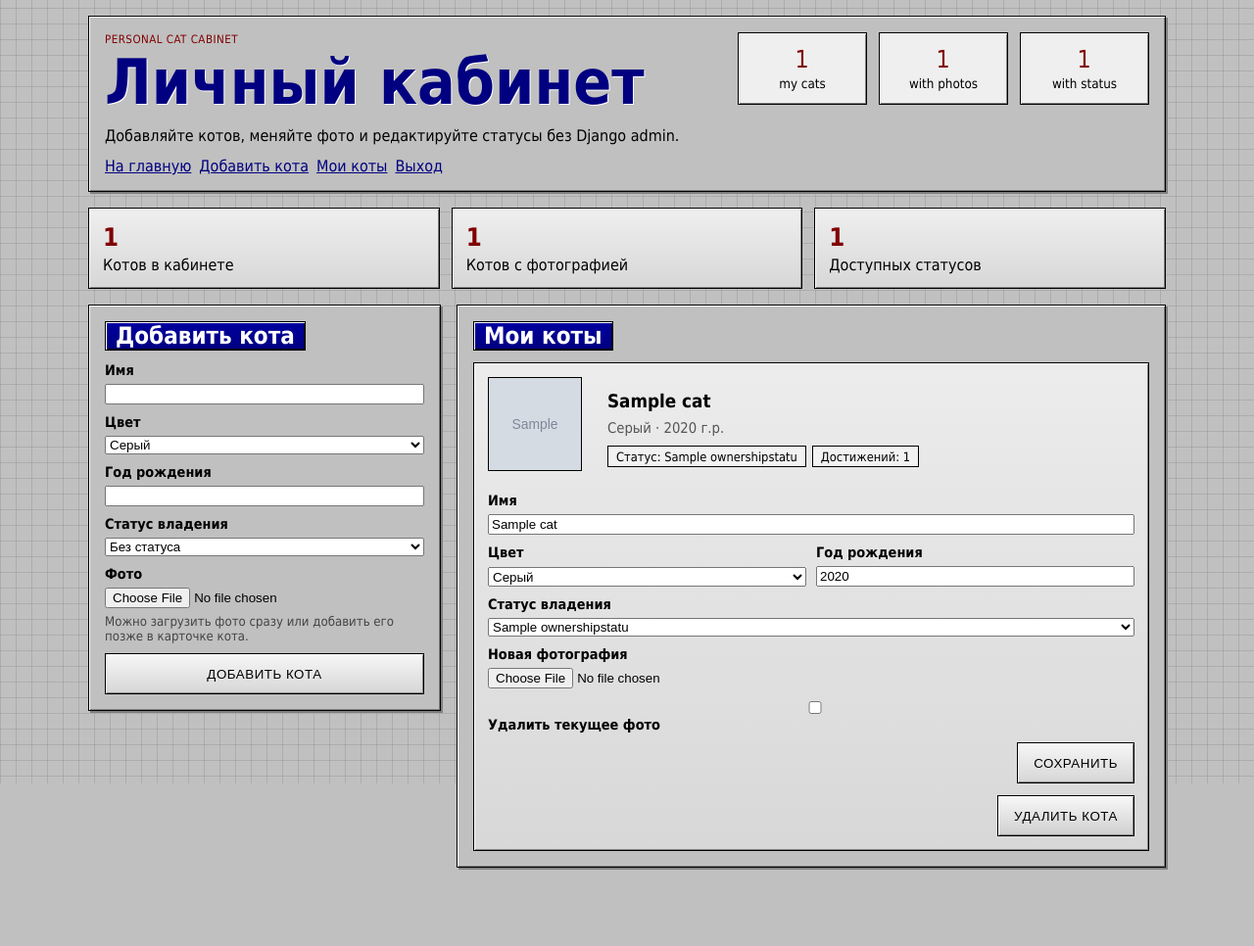
After one commit to R3DH00D1E/kittygram-r3d, a Django app: page /cabinet/ in a window 1280 px wide. The commit adds this page. Shown: the whole page at 98% size. Run offline with Django 3.2, Linux system fonts and the light colour scheme; a user stored in the database is signed in; data comes from the database, SQL or seed files in the repository; tables that the repository leaves empty hold one stand-in row (values such as "Sample post"); grey boxes marked "Sample" are stand-in pictures.

Commit message:
Personal account

```diff
--- a/cats/admin.py
+++ b/cats/admin.py
@@ -3,8 +3,9 @@ from .models import Cat
 
 @admin.register(Cat)
 class CatAdmin(admin.ModelAdmin):
-    list_display = ('id', 'name', 'color', 'birth_year')
+    list_display = ('id', 'name', 'color', 'birth_year', 'owner', 'ownership_status')
     search_fields = ('name',)
+    list_filter = ('color', 'birth_year', 'ownership_status')
 
 from django.contrib.auth import get_user_model
 from .models import Achievement, OwnershipStatus
--- a/cats/static/cats/retro.css
+++ b/cats/static/cats/retro.css
@@ -39,11 +39,10 @@ body::before {
     pointer-events: none;
     display: block;
     background-image:
-        linear-gradient(90deg, rgba(0,0,0,0.04) 1px, transparent 1px),
-        linear-gradient(rgba(0,0,0,0.04) 1px, transparent 1px);
-    background-size: 56px 56px, 56px 56px;
-    background-position: 0 0, 28px 28px;
-    opacity: 0.18;
+        linear-gradient(90deg, rgba(128,128,128,0.3) 1px, transparent 1px),
+        linear-gradient(rgba(128,128,128,0.3) 1px, transparent 1px);
+    background-size: 16px 16px, 16px 16px;
+    background-position: 0 0, 8px 8px;
     z-index: 0;
 }
 
--- /dev/null
+++ b/cats/templates/cats/cabinet.html
@@ -0,0 +1,386 @@
+{% load static %}
+<!DOCTYPE html>
+<html lang="ru">
+<head>
+    <meta charset="UTF-8">
+    <meta name="viewport" content="width=device-width, initial-scale=1.0">
+    <title>Личный кабинет - Kittygram</title>
+    <link rel="stylesheet" href="{% static 'cats/retro.css' %}">
+    <style>
+        .cabinet-shell {
+            min-height: 100vh;
+            padding-bottom: 32px;
+        }
+
+        .cabinet-hero {
+            display: flex;
+            justify-content: space-between;
+            gap: 20px;
+            flex-wrap: wrap;
+            align-items: flex-start;
+        }
+
+        .cabinet-nav {
+            display: flex;
+            flex-wrap: wrap;
+            gap: 8px;
+            margin-top: 12px;
+        }
+
+        .cabinet-panel {
+            padding: 16px;
+            margin-bottom: 16px;
+        }
+
+        .cabinet-title {
+            display: inline-flex;
+            align-items: center;
+            min-height: 28px;
+            padding: 0 10px;
+            background: linear-gradient(180deg, var(--titlebar-active), var(--titlebar));
+            color: var(--title-text);
+            border: 1px solid var(--window-shadow);
+            box-shadow: inset 1px 1px 0 var(--window-light), inset -1px -1px 0 var(--window-shadow);
+            margin: 0 0 12px;
+        }
+
+        .summary-grid {
+            display: grid;
+            grid-template-columns: repeat(auto-fit, minmax(160px, 1fr));
+            gap: 12px;
+            margin-bottom: 16px;
+        }
+
+        .summary-tile {
+            padding: 14px;
+            background: linear-gradient(180deg, #efefef, #d7d7d7);
+            border: 1px solid var(--window-shadow);
+            box-shadow: inset 1px 1px 0 var(--window-light), inset -1px -1px 0 var(--window-dark);
+        }
+
+        .summary-tile strong {
+            display: block;
+            font-size: 1.6rem;
+            color: var(--accent-2);
+            margin-bottom: 4px;
+        }
+
+        .cabinet-layout {
+            display: grid;
+            grid-template-columns: 360px minmax(0, 1fr);
+            gap: 16px;
+            align-items: start;
+        }
+
+        .form-stack {
+            display: grid;
+            gap: 10px;
+        }
+
+        .field {
+            display: grid;
+            gap: 6px;
+        }
+
+        .field label {
+            font-size: 0.9rem;
+            font-weight: bold;
+        }
+
+        .field input,
+        .field select {
+            width: 100%;
+        }
+
+        .help-text {
+            font-size: 0.82rem;
+            color: #444;
+        }
+
+        .error-banner {
+            padding: 10px 12px;
+            margin-bottom: 12px;
+            border: 1px solid #7a0000;
+            background: #f6d7d7;
+            color: #5a0000;
+            box-shadow: inset 1px 1px 0 #fff7f7, inset -1px -1px 0 #c87a7a;
+        }
+
+        .cat-grid {
+            display: grid;
+            grid-template-columns: repeat(auto-fit, minmax(320px, 1fr));
+            gap: 16px;
+        }
+
+        .cat-card {
+            display: grid;
+            gap: 12px;
+            padding: 14px;
+            background: linear-gradient(180deg, #ececec, #d8d8d8);
+            border: 1px solid var(--window-shadow);
+            box-shadow: inset 1px 1px 0 var(--window-light), inset -1px -1px 0 var(--window-dark);
+        }
+
+        .cat-card-head {
+            display: flex;
+            gap: 12px;
+            align-items: flex-start;
+        }
+
+        .cat-preview {
+            width: 96px;
+            height: 96px;
+            border: 1px solid var(--window-shadow);
+            background: #f4f4f4;
+            box-shadow: inset 1px 1px 0 var(--window-light), inset -1px -1px 0 var(--window-dark);
+            overflow: hidden;
+            flex: 0 0 auto;
+        }
+
+        .cat-preview img {
+            width: 100%;
+            height: 100%;
+            object-fit: cover;
+            display: block;
+        }
+
+        .cat-preview-placeholder {
+            width: 100%;
+            height: 100%;
+            display: grid;
+            place-items: center;
+            font-size: 2rem;
+            color: var(--accent-2);
+            font-weight: bold;
+        }
+
+        .cat-meta {
+            flex: 1 1 auto;
+        }
+
+        .cat-meta h3 {
+            margin-bottom: 6px;
+        }
+
+        .cat-badges {
+            display: flex;
+            flex-wrap: wrap;
+            gap: 6px;
+            margin-top: 8px;
+        }
+
+        .badge-inline {
+            display: inline-flex;
+            align-items: center;
+            min-height: 22px;
+            padding: 0 8px;
+            background: #f2f2f2;
+            border: 1px solid var(--window-shadow);
+            font-size: 0.8rem;
+        }
+
+        .cat-edit-grid {
+            display: grid;
+            grid-template-columns: repeat(2, minmax(0, 1fr));
+            gap: 10px;
+        }
+
+        .cat-edit-grid .field.full {
+            grid-column: 1 / -1;
+        }
+
+        .cat-actions {
+            display: flex;
+            gap: 8px;
+            flex-wrap: wrap;
+            justify-content: flex-end;
+        }
+
+        .muted {
+            color: #555;
+        }
+
+        .empty-state {
+            padding: 18px;
+            background: #efefef;
+            border: 1px dashed var(--window-dark);
+        }
+
+        @media (max-width: 900px) {
+            .cabinet-layout {
+                grid-template-columns: 1fr;
+            }
+        }
+    </style>
+</head>
+<body>
+    <div class="page-shell cabinet-shell">
+        <header class="topbar panel cabinet-panel cabinet-hero">
+            <div>
+                <p class="kicker">personal cat cabinet</p>
+                <h1>Личный кабинет</h1>
+                <p class="subtitle">Добавляйте котов, меняйте фото и редактируйте статусы без Django admin.</p>
+                <nav class="cabinet-nav" aria-label="Навигация кабинета">
+                    <a href="{% url 'home' %}">На главную</a>
+                    <a href="#add-cat">Добавить кота</a>
+                    <a href="#my-cats">Мои коты</a>
+                    <a href="{% url 'logout' %}">Выход</a>
+                </nav>
+            </div>
+            <div class="status-box">
+                <div><span>{{ cat_count }}</span><small>my cats</small></div>
+                <div><span>{{ cat_count_with_images }}</span><small>with photos</small></div>
+                <div><span>{{ cat_count_with_status }}</span><small>with status</small></div>
+            </div>
+        </header>
+
+        {% if error_message %}
+            <div class="error-banner panel">{{ error_message }}</div>
+        {% endif %}
+
+        <section class="summary-grid">
+            <div class="summary-tile">
+                <strong>{{ cat_count }}</strong>
+                <span>Котов в кабинете</span>
+            </div>
+            <div class="summary-tile">
+                <strong>{{ cat_count_with_images }}</strong>
+                <span>Котов с фотографией</span>
+            </div>
+            <div class="summary-tile">
+                <strong>{{ ownership_statuses|length }}</strong>
+                <span>Доступных статусов</span>
+            </div>
+        </section>
+
+        <section class="cabinet-layout">
+            <article class="panel cabinet-panel" id="add-cat">
+                <h2 class="cabinet-title">Добавить кота</h2>
+                <form method="post" enctype="multipart/form-data" class="form-stack">
+                    {% csrf_token %}
+                    <input type="hidden" name="action" value="create_cat">
+                    <div class="field">
+                        <label for="id_name">Имя</label>
+                        <input id="id_name" type="text" name="name" maxlength="16" required>
+                    </div>
+                    <div class="field">
+                        <label for="id_color">Цвет</label>
+                        <select id="id_color" name="color" required>
+                            {% for value, label in choices %}
+                                <option value="{{ value }}">{{ label }}</option>
+                            {% endfor %}
+                        </select>
+                    </div>
+                    <div class="field">
+                        <label for="id_birth_year">Год рождения</label>
+                        <input id="id_birth_year" type="number" name="birth_year" min="1980" max="{% now "Y" %}" required>
+                    </div>
+                    <div class="field">
+                        <label for="id_status">Статус владения</label>
+                        <select id="id_status" name="ownership_status">
+                            <option value="">Без статуса</option>
+                            {% for status in ownership_statuses %}
+                                <option value="{{ status.id }}">{{ status.name }}</option>
+                            {% endfor %}
+                        </select>
+                    </div>
+                    <div class="field">
+                        <label for="id_image">Фото</label>
+                        <input id="id_image" type="file" name="image" accept="image/*">
+                        <div class="help-text">Можно загрузить фото сразу или добавить его позже в карточке кота.</div>
+                    </div>
+                    <button type="submit" class="button">Добавить кота</button>
+                </form>
+            </article>
+
+            <section class="panel cabinet-panel" id="my-cats">
+                <h2 class="cabinet-title">Мои коты</h2>
+                {% if user_cats %}
+                    <div class="cat-grid">
+                        {% for cat in user_cats %}
+                            <article class="cat-card">
+                                <div class="cat-card-head">
+                                    <div class="cat-preview">
+                                        {% if cat.image %}
+                                            <img src="{{ cat.image.url }}" alt="{{ cat.name }}">
+                                        {% else %}
+                                            <div class="cat-preview-placeholder">{{ cat.name|first|upper }}</div>
+                                        {% endif %}
+                                    </div>
+                                    <div class="cat-meta">
+                                        <h3>{{ cat.name }}</h3>
+                                        <p class="muted">{{ cat.get_color_display }} · {{ cat.birth_year }} г.р.</p>
+                                        <div class="cat-badges">
+                                            <span class="badge-inline">Статус: {{ cat.ownership_status.name|default:"без статуса" }}</span>
+                                            <span class="badge-inline">Достижений: {{ cat.achievement_count }}</span>
+                                        </div>
+                                    </div>
+                                </div>
+
+                                <form method="post" enctype="multipart/form-data" class="form-stack">
+                                    {% csrf_token %}
+                                    <input type="hidden" name="action" value="update_cat">
+                                    <input type="hidden" name="cat_id" value="{{ cat.id }}">
+
+                                    <div class="cat-edit-grid">
+                                        <div class="field full">
+                                            <label>Имя</label>
+                                            <input type="text" name="name" value="{{ cat.name }}" maxlength="16" required>
+                                        </div>
+                                        <div class="field">
+                                            <label>Цвет</label>
+                                            <select name="color" required>
+                                                {% for value, label in choices %}
+                                                    <option value="{{ value }}" {% if cat.color == value %}selected{% endif %}>{{ label }}</option>
+                                                {% endfor %}
+                                            </select>
+                                        </div>
+                                        <div class="field">
+                                            <label>Год рождения</label>
+                                            <input type="number" name="birth_year" min="1980" max="{% now "Y" %}" value="{{ cat.birth_year }}" required>
+                                        </div>
+                                        <div class="field full">
+                                            <label>Статус владения</label>
+                                            <select name="ownership_status">
+                                                <option value="">Без статуса</option>
+                                                {% for status in ownership_statuses %}
+                                                    <option value="{{ status.id }}" {% if cat.ownership_status_id == status.id %}selected{% endif %}>{{ status.name }}</option>
+                                                {% endfor %}
+                                            </select>
+                                        </div>
+                                        <div class="field full">
+                                            <label>Новая фотография</label>
+                                            <input type="file" name="image" accept="image/*">
+                                        </div>
+                                        <div class="field full">
+                                            <label>
+                                                <input type="checkbox" name="remove_image" value="1">
+                                                Удалить текущее фото
+                                            </label>
+                                        </div>
+                                    </div>
+
+                                    <div class="cat-actions">
+                                        <button type="submit" class="button">Сохранить</button>
+                                    </div>
+                                </form>
+
+                                <form method="post" class="cat-actions">
+                                    {% csrf_token %}
+                                    <input type="hidden" name="action" value="delete_cat">
+                                    <input type="hidden" name="cat_id" value="{{ cat.id }}">
+                                    <button type="submit" class="button button-alt" onclick="return confirm('Удалить кота {{ cat.name }}?')">Удалить кота</button>
+                                </form>
+                            </article>
+                        {% endfor %}
+                    </div>
+                {% else %}
+                    <div class="empty-state">
+                        У вас пока нет котов. Добавьте первого питомца в форму слева.
+                    </div>
+                {% endif %}
+            </section>
+        </section>
+    </div>
+</body>
+</html>
--- a/cats/templates/cats/home.html
+++ b/cats/templates/cats/home.html
@@ -63,9 +63,7 @@
             <a href="#gallery">Галерея</a>
             <a href="#achievements">Достижения</a>
             {% if user.is_authenticated %}
-                {% if user.is_staff or user.is_superuser %}
-                    <a href="{% url 'admin_dashboard' %}">Админ-панель</a>
-                {% endif %}
+                <a href="{% url 'cabinet' %}">Кабинет</a>
                 <span class="user-info">{{ user.username }} | <a href="{% url 'logout' %}">Выход</a></span>
             {% else %}
                 <a href="{% url 'login' %}">Вход</a>
--- a/cats/views.py
+++ b/cats/views.py
@@ -1,5 +1,5 @@
 from django.db.models import Count
-from django.shortcuts import render, redirect
+from django.shortcuts import get_object_or_404, render, redirect
 from django.contrib.auth import authenticate, login, logout
 from django.contrib.auth.decorators import login_required, user_passes_test
 from django.contrib.auth.models import User as DjangoUser
@@ -73,10 +73,7 @@ def login_view(request):
 
         if user is not None:
             login(request, user)
-            # Check if user is admin
-            if user.is_staff or user.is_superuser:
-                return redirect('admin_dashboard')
-            return redirect('home')
+            return redirect('cabinet')
         else:
             context = {'error': 'Неверное имя пользователя или пароль'}
             return render(request, 'cats/login.html', context)
@@ -123,7 +120,7 @@ def register_view(request):
 
             # Log the user in
             login(request, user)
-            return redirect('home')
+            return redirect('cabinet')
         except Exception as e:
             context = {'error': f'Ошибка при регистрации: {str(e)}'}
             return render(request, 'cats/register.html', context)
@@ -138,29 +135,97 @@ def register_view(request):
     return render(request, 'cats/register.html')
 
 
-@login_required(login_url='login')
-@user_passes_test(lambda u: u.is_staff or u.is_superuser)
-def admin_dashboard(request):
-    """Admin dashboard page"""
-    if request.method == 'POST':
-        if 'logout' in request.POST:
-            logout(request)
-            return redirect('home')
-
-    featured_cats = (
-        Cat.objects.select_related('owner')
+def _get_cabinet_context(user, error_message=''):
+    user_cats = (
+        Cat.objects.filter(owner=user)
+        .select_related('owner', 'ownership_status')
         .prefetch_related('achievements')
         .annotate(achievement_count=Count('achievements'))
-        .order_by('-id')[:6]
+        .order_by('-id')
     )
 
-    context = {
-        'cat_count': Cat.objects.count(),
-        'user_count': User.objects.count(),
-        'achievement_count': Achievement.objects.count(),
-        'featured_cats': featured_cats,
+    return {
+        'cat_count': user_cats.count(),
+        'cat_count_with_images': user_cats.exclude(image='').count(),
+        'cat_count_with_status': user_cats.exclude(ownership_status__isnull=True).count(),
+        'user_cats': user_cats,
+        'choices': CHOICES,
+        'ownership_statuses': OwnershipStatus.objects.order_by('name'),
+        'error_message': error_message,
     }
-    return render(request, 'cats/admin_dashboard.html', context)
+
+
+@login_required(login_url='login')
+def cabinet_view(request):
+    """Personal cabinet for managing user's cats."""
+    error_message = ''
+
+    if request.method == 'POST':
+        action = request.POST.get('action', '')
+
+        if action == 'create_cat':
+            name = (request.POST.get('name') or '').strip()
+            color = request.POST.get('color')
+            birth_year = request.POST.get('birth_year')
+            image = request.FILES.get('image')
+            status_id = request.POST.get('ownership_status')
+
+            if not name or not color or not birth_year:
+                error_message = 'Заполните имя, цвет и год рождения.'
+            else:
+                ownership_status = None
+                if status_id:
+                    ownership_status = OwnershipStatus.objects.filter(id=status_id).first()
+
+                Cat.objects.create(
+                    name=name,
+                    color=color,
+                    birth_year=int(birth_year),
+                    owner=request.user,
+                    image=image,
+                    ownership_status=ownership_status,
+                )
+                return redirect('cabinet')
+
+        elif action == 'update_cat':
+            cat = get_object_or_404(Cat, id=request.POST.get('cat_id'), owner=request.user)
+
+            name = (request.POST.get('name') or '').strip()
+            color = request.POST.get('color')
+            birth_year = request.POST.get('birth_year')
+            status_id = request.POST.get('ownership_status')
+            new_image = request.FILES.get('image')
+
+            if not name or not color or not birth_year:
+                error_message = f'Проверьте данные для кота «{cat.name}».'
+            else:
+                cat.name = name
+                cat.color = color
+                cat.birth_year = int(birth_year)
+                cat.ownership_status = None
+                if status_id:
+                    cat.ownership_status = OwnershipStatus.objects.filter(id=status_id).first()
+
+                if request.POST.get('remove_image'):
+                    cat.image = None
+                if new_image:
+                    cat.image = new_image
+
+                cat.save()
+                return redirect('cabinet')
+
+        elif action == 'delete_cat':
+            cat = get_object_or_404(Cat, id=request.POST.get('cat_id'), owner=request.user)
+            cat.delete()
+            return redirect('cabinet')
+
+    context = _get_cabinet_context(request.user, error_message)
+    return render(request, 'cats/cabinet.html', context)
+
+
+@login_required(login_url='login')
+def admin_dashboard(request):
+    return redirect('cabinet')
 
 
 @login_required(login_url='login')
@@ -220,23 +285,7 @@ def api_list_ownership_statuses(request):
 
 @login_required(login_url='login')
 def create_cat_view(request):
-    if request.method == 'POST':
-        name = request.POST.get('name')
-        color = request.POST.get('color')
-        birth_year = request.POST.get('birth_year')
-        image = request.FILES.get('image')
-
-        Cat.objects.create(
-            name=name,
-            color=color,
-            birth_year=int(birth_year),
-            owner=request.user,
-            image=image
-        )
-        return redirect('home')
-
-    choices = CHOICES
-    return render(request, 'cats/create_cat.html', {'choices': choices})
+    return redirect('cabinet')
 
 
 @require_http_methods(["GET", "POST"])
--- a/kittygram/settings.py
+++ b/kittygram/settings.py
@@ -132,10 +132,13 @@ USE_TZ = True
 # Static files (CSS, JavaScript, Images)
 # https://docs.djangoproject.com/en/3.2/howto/static-files/
 
+
 STATIC_URL = '/static/'
 STATIC_ROOT = os.getenv('STATIC_ROOT', str(BASE_DIR / 'staticfiles'))
 STATICFILES_STORAGE = 'whitenoise.storage.CompressedStaticFilesStorage'
-
+STATICFILES_DIRS = [
+    os.path.join(BASE_DIR, 'cats', 'static'),
+]
 # Default primary key field type
 # https://docs.djangoproject.com/en/3.2/ref/settings/#default-auto-field
 
--- a/kittygram/urls.py
+++ b/kittygram/urls.py
@@ -3,7 +3,7 @@ from django.contrib import admin
 from django.urls import include, path
 from cats.views import (
     AchievementViewSet, CatViewSet, UserViewSet,
-    home_page, login_view, register_view, admin_dashboard, logout_view,
+    home_page, login_view, register_view, cabinet_view, admin_dashboard, logout_view,
     api_delete_cat, api_update_cat_status, api_list_ownership_statuses
 )
 from cats.views import create_cat_view
@@ -21,6 +21,7 @@ urlpatterns = [
     path('login/', login_view, name='login'),
     path('register/', register_view, name='register'),
     path('logout/', logout_view, name='logout'),
+    path('cabinet/', cabinet_view, name='cabinet'),
     path('admin-dashboard/', admin_dashboard, name='admin_dashboard'),
     path('cats/create/', create_cat_view, name='create_cat'),
     path('api/cat/<int:cat_id>/delete/', api_delete_cat, name='api_delete_cat'),
```
Also changed, not shown: cats/templates/admin/base_site.html (added, +21 -0 lines), 1 other file.
